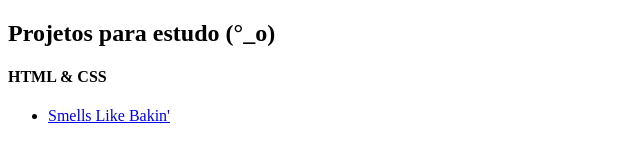
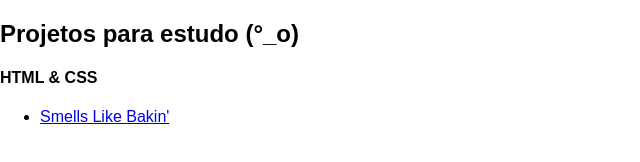
Before and after one commit to julianopontes/julianopontes.github.com, a plain HTML site: page index.html in a window 1280 px wide. Shown: the whole page, without its empty margins (0-640 px from the left). Drawn offline with Linux system fonts and the light colour scheme; files that its build step writes are made by us from their sources.

Commit message:
Bakin project

```diff
--- a/index.html
+++ b/index.html
@@ -3,6 +3,8 @@
 	<head>
 		<meta http-equiv="Content-Type" content="text/html; charset=utf-8"/>
 		<title>Projetos para estudo</title>
+		<link rel="stylesheet" type="text/css" href="css/normalize.css" media="screen">
+		<link rel="stylesheet" type="text/css" href="css/grid.css" media="screen">
 	</head>
 	<body>
 		<h2>Projetos para estudo (°_o)</h2>
```
